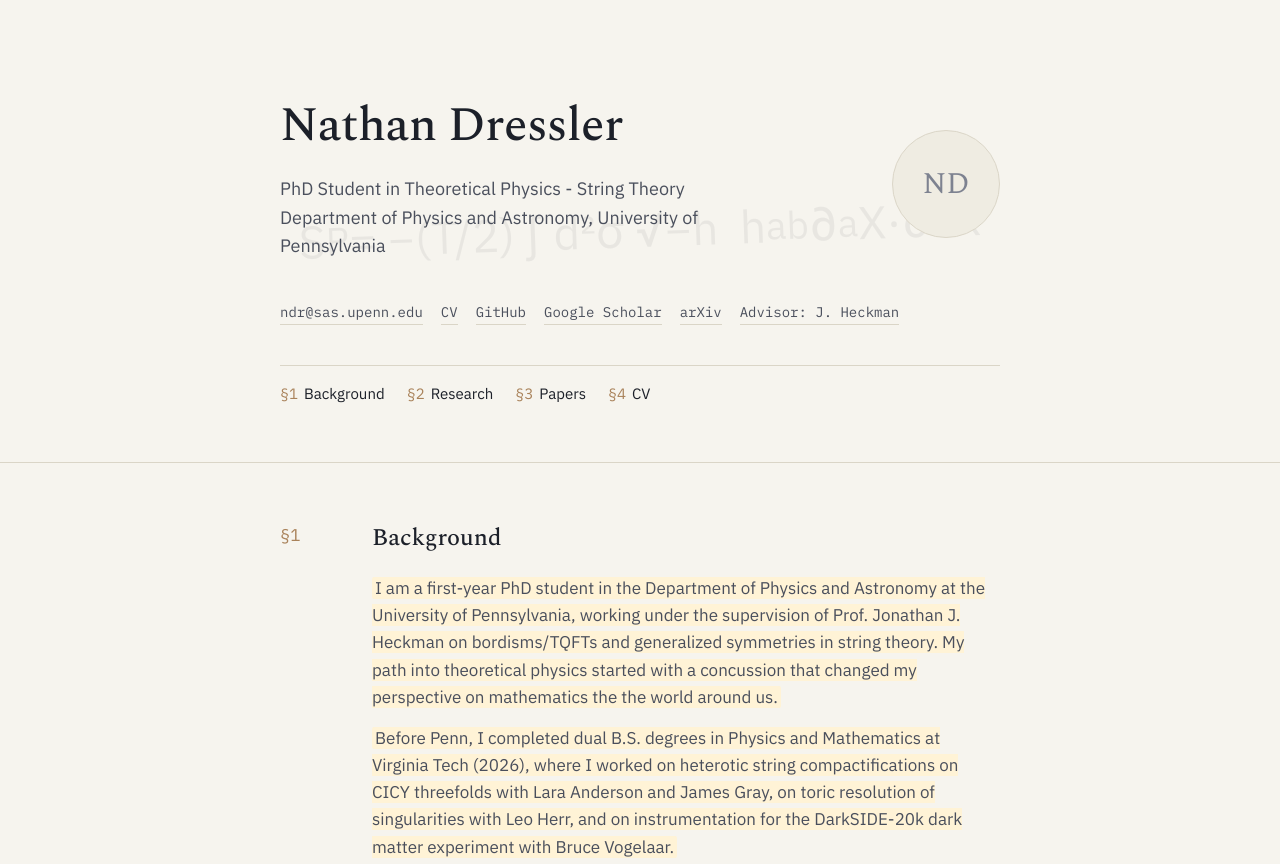
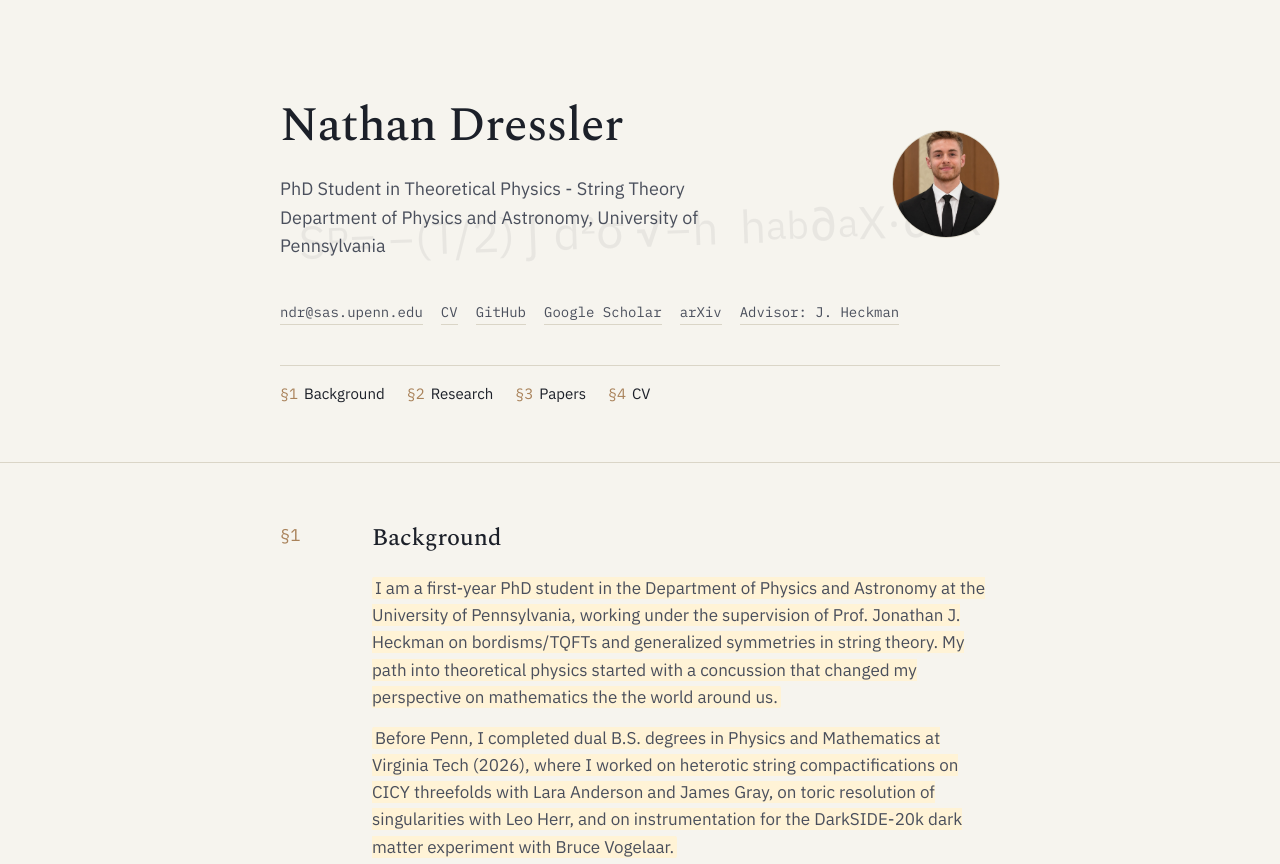
Before and after one commit to ndrslr/test, a plain HTML site: page index.html in a window 1280 px wide. Shown: the top 864 px of the page. Drawn offline with nearby package versions, Linux system fonts and the light colour scheme.

Commit message:
Update index.html

```diff
--- a/index.html
+++ b/index.html
@@ -25,7 +25,7 @@
       </div>
       <div class="portrait">
         <span>ND</span>
-        <img src="photo.jpg" alt="Portrait of Nathan Dressler" onerror="this.remove()">
+        <img src="IMG_3095.jpg" alt="Portrait of Nathan Dressler" onerror="this.remove()">
       </div>
     </div>
 
```
